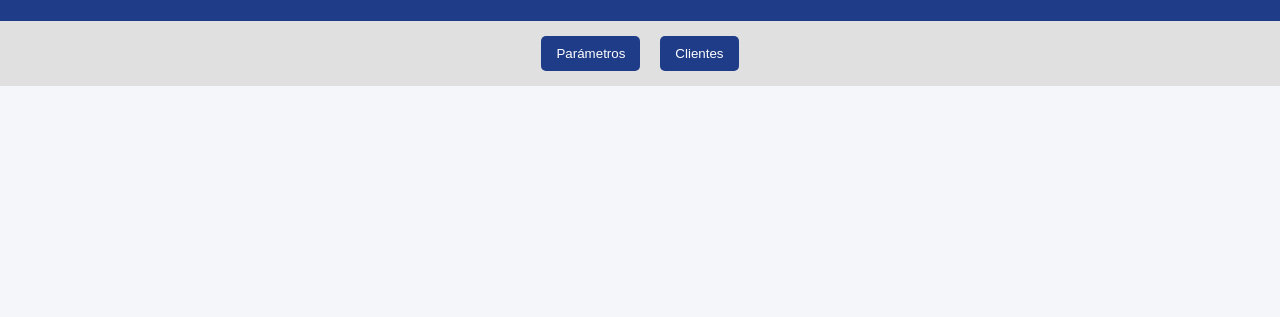
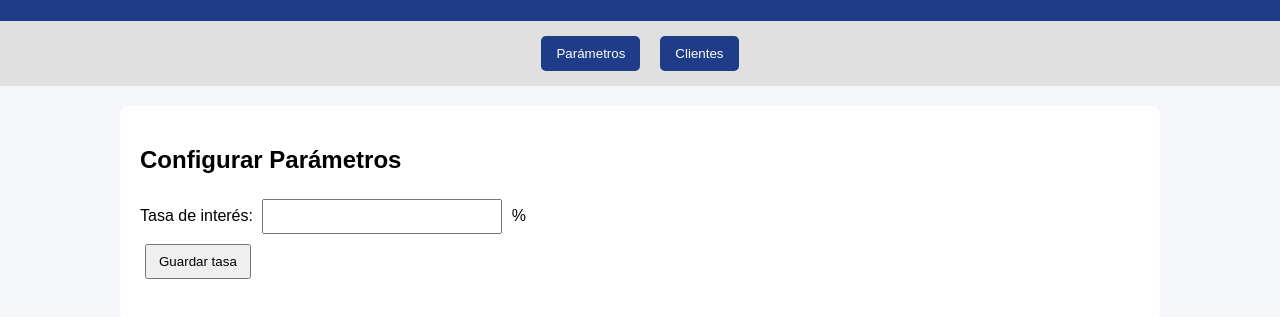
Before and after one commit to Victor-DREC/simulador_credito, a plain HTML site: page simulador_completo.html in a window 1280 px wide. Shown: the part 99-416 px from the top of the page. Drawn offline with Linux system fonts and the light colour scheme.

Commit message:
Parte 1: navegacion entre secciones

```diff
--- a/simulador_completo.css
+++ b/simulador_completo.css
@@ -1,4 +1,11 @@
 
+section {
+    display: none;
+}
+
+.activa {
+    display: block;
+}
     body {
       font-family: Arial, sans-serif;
       background: #f4f6f9;
--- a/simulador_completo.html
+++ b/simulador_completo.html
@@ -12,8 +12,8 @@
 </header>
 
 <nav>
-  <button>Parámetros</button>
-  <button>Clientes</button>
+  <button onclick="mostrarSeccion('parametros')">Parámetros</button>
+  <button onclick="mostrarSeccion('clientes')">Clientes</button>
 </nav>
 
 <section id="parametros">
--- a/simulador_completo.js
+++ b/simulador_completo.js
@@ -11,3 +11,14 @@
 
 
 //Para recuperar o mostrar información usar los métodos de la clase utilitarios, puede agregar métodos adicionales en utilitarios
+
+function ocultarSecciones() {
+    document.getElementById("parametros").classList.remove("activa");
+    document.getElementById("clientes").classList.remove("activa");
+}
+function mostrarSeccion(id) {
+    ocultarSecciones();
+    let seccion = document.getElementById(id);
+    seccion.classList.add("activa");
+}
+mostrarSeccion("parametros");
```
